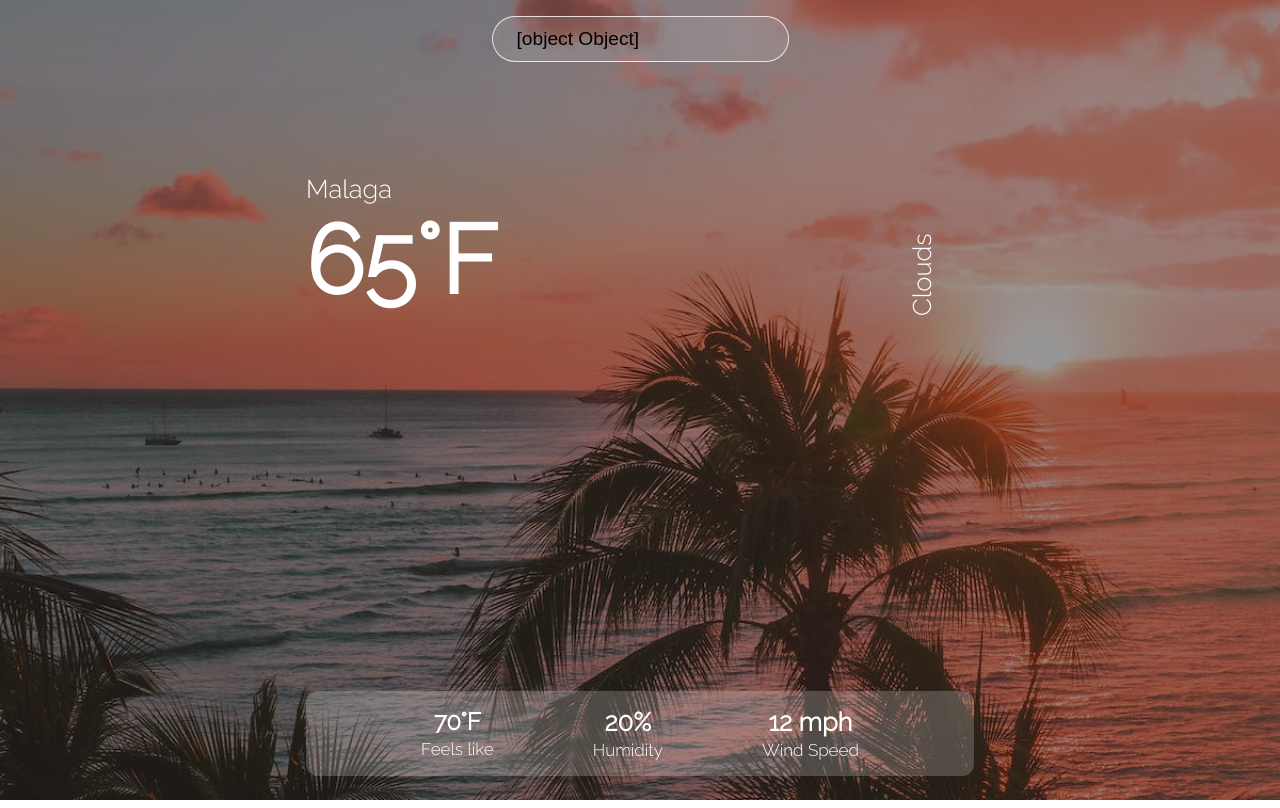
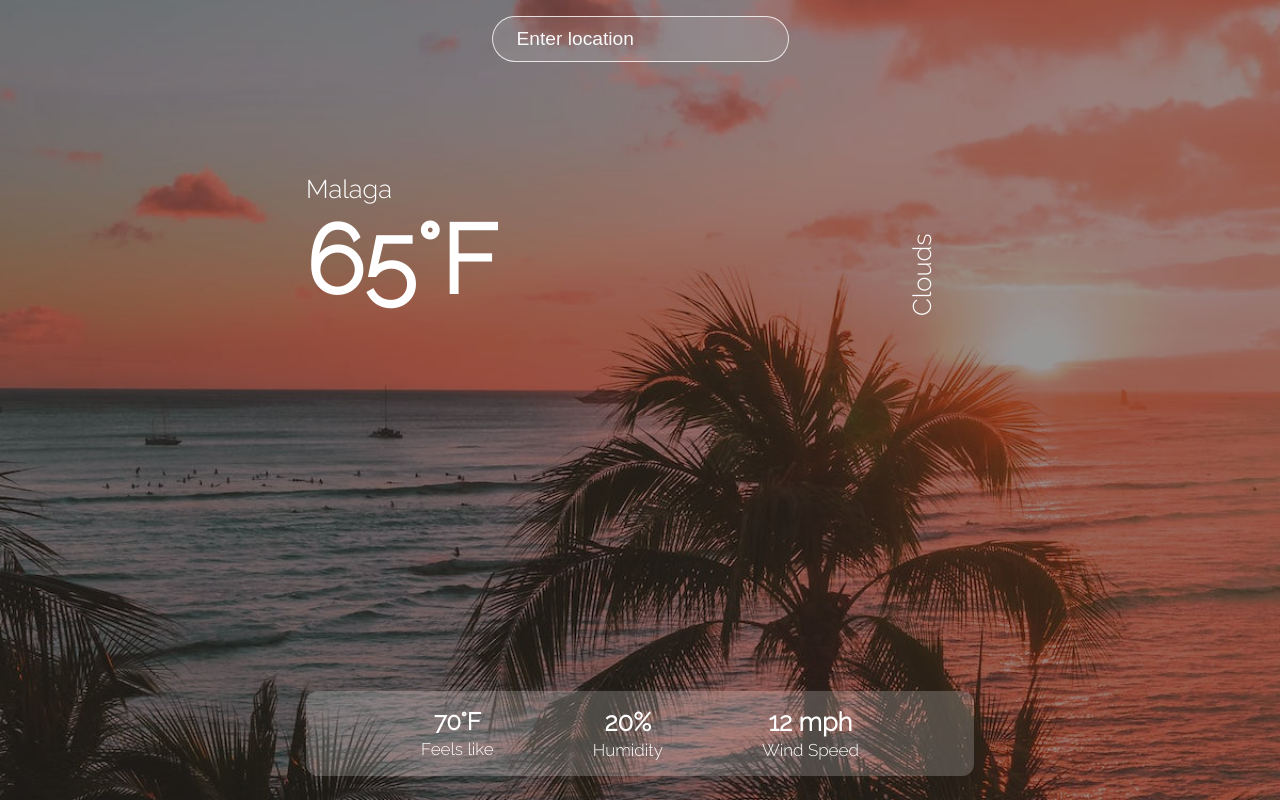
Before and after one commit to keironchaudhry/weather-app, a React (Create React App) app: page / in a window 1280 px wide. Built offline with nearby package versions, Linux system fonts and the light colour scheme; no server answers; the HTML template or start-up script is replaced by a standard one.

Commit message:
Fix: Remove brackets from useState hook

```diff
--- a/src/App.js
+++ b/src/App.js
@@ -3,7 +3,7 @@ import axios from "axios";
 
 function App() {
   const [data, setData] = useState({});
-  const [location, setLocation] = useState({});
+  const [location, setLocation] = useState('');
 
   const url = `https://api.openweathermap.org/data/2.5/weather?q=${location}&appid=${process.env.REACT_APP_WEATHER_API_KEY}`
 
```
